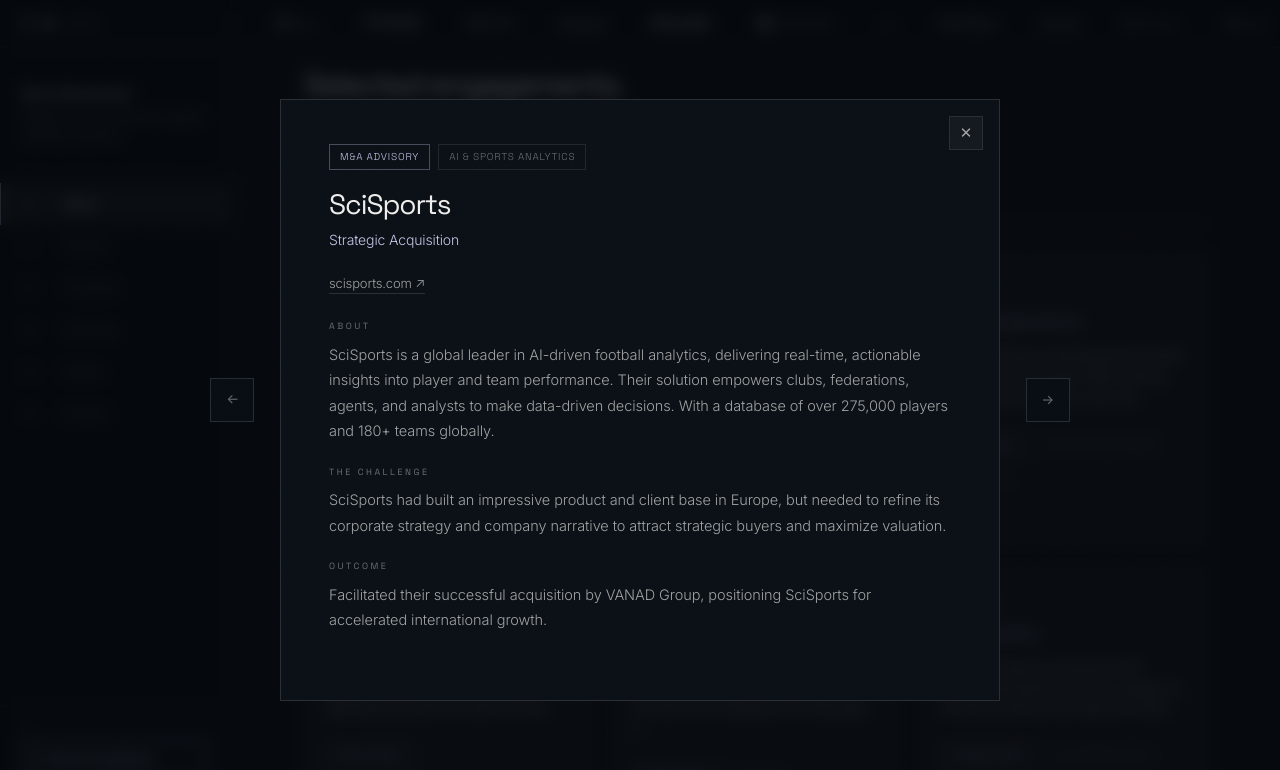
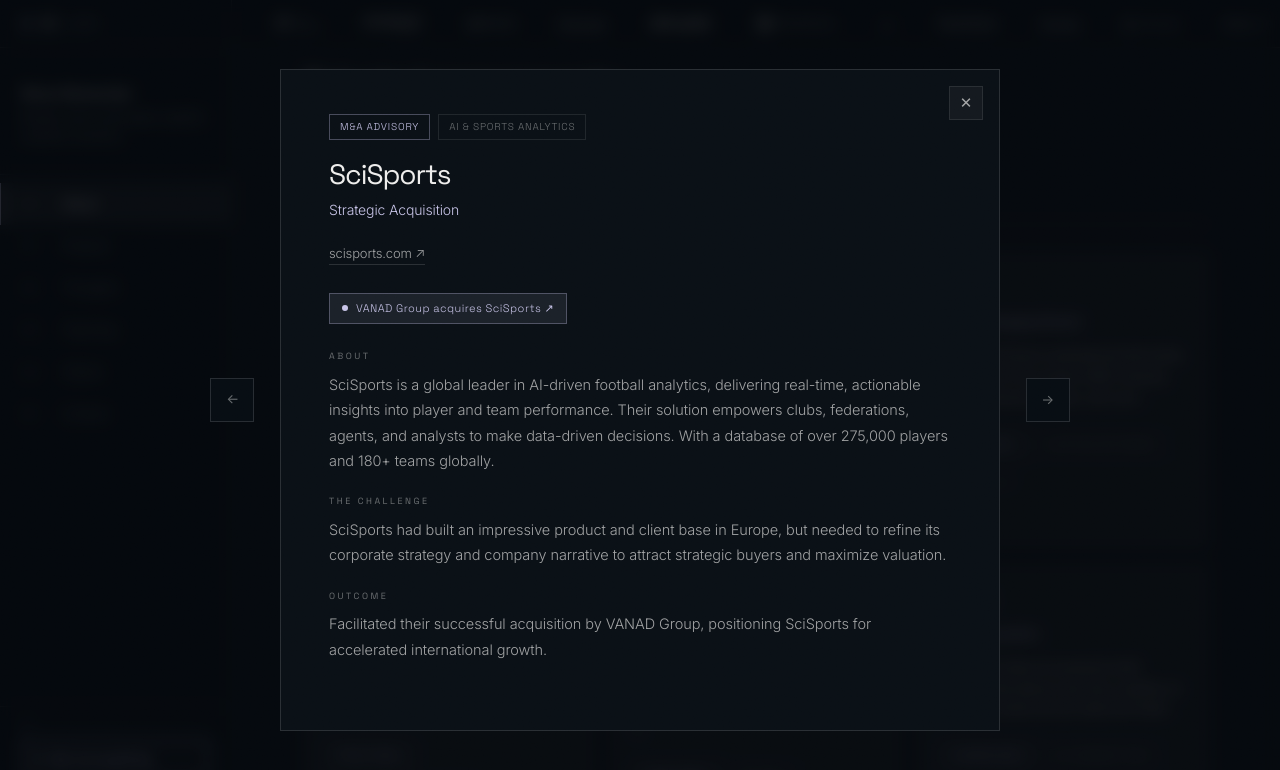
Before and after one commit to SD4444/My-website, a Next.js app: page / in a window 1280 px wide. Both pictures are taken after a click on the element 449 px from the left and 1663 px from the top of the page. Shown: the part 1263-2033 px from the top of the page. Built offline with nearby package versions, Linux system fonts and the light colour scheme.

Commit message:
Projects: add deal announcement chips (Horus → Nilario, SciSports → VANAD)
Co-Authored-By: Claude Opus 4.8 <noreply@anthropic.com>

```diff
--- a/src/app/globals.css
+++ b/src/app/globals.css
@@ -283,6 +283,10 @@ textarea { min-height: 120px; resize: vertical; }
 .ov-tagline { font-size: 14px; color: var(--accent); margin-bottom: 20px; }
 .ov-link { display: inline-block; font-size: 13px; color: var(--text-2); border-bottom: 1px solid var(--border-md); margin-bottom: 28px; }
 .ov-link:hover { color: var(--text); border-bottom-color: var(--accent); }
+.ov-announce { display: flex; width: fit-content; align-items: center; gap: 8px; font-family: var(--font-head); font-size: 11px; letter-spacing: .04em; color: var(--accent); background: color-mix(in srgb, var(--accent) 9%, transparent); border: 1px solid color-mix(in srgb, var(--accent) 30%, transparent); padding: 6px 12px; margin-bottom: 28px; transition: background .2s, border-color .2s; }
+.ov-announce:hover { background: color-mix(in srgb, var(--accent) 16%, transparent); border-color: color-mix(in srgb, var(--accent) 55%, transparent); }
+.ov-announce-dot { width: 6px; height: 6px; border-radius: 50%; background: var(--accent); box-shadow: 0 0 0 0 var(--accent); animation: ov-announce-pulse 2.4s ease-out infinite; }
+@keyframes ov-announce-pulse { 0% { box-shadow: 0 0 0 0 color-mix(in srgb, var(--accent) 60%, transparent); } 70% { box-shadow: 0 0 0 6px color-mix(in srgb, var(--accent) 0%, transparent); } 100% { box-shadow: 0 0 0 0 color-mix(in srgb, var(--accent) 0%, transparent); } }
 .ov-section { margin-bottom: 24px; }
 .ov-h4 { font-family: var(--font-head); font-size: 9px; letter-spacing: .28em; text-transform: uppercase; color: var(--text-3); margin-bottom: 10px; }
 .ov-text { font-size: 14.5px; line-height: 1.75; color: var(--text-2); }
--- a/src/app/page.tsx
+++ b/src/app/page.tsx
@@ -22,6 +22,7 @@ const deals = [
     description: 'SciSports is a global leader in AI-driven football analytics, delivering real-time, actionable insights into player and team performance. Their solution empowers clubs, federations, agents, and analysts to make data-driven decisions. With a database of over 275,000 players and 180+ teams globally.',
     challenge: 'SciSports had built an impressive product and client base in Europe, but needed to refine its corporate strategy and company narrative to attract strategic buyers and maximize valuation.',
     outcome: 'Facilitated their successful acquisition by VANAD Group, positioning SciSports for accelerated international growth.',
+    announcement: { label: 'VANAD Group acquires SciSports', url: 'https://www.scisports.com/vanad-group-acquires-scisports/' },
   },
   {
     title: 'Horus',
@@ -32,6 +33,7 @@ const deals = [
     description: 'Horus bridges worlds with adaptive mapping solutions, transforming vehicles into powerful computing hubs that process complex sensor data on-edge. Their modular technology enables seamless integration into existing operations for precision mapping and reality capture.',
     challenge: 'Horus had built industry-leading mapping technology and needed strategic advisory to navigate the acquisition process and find the right buyer to accelerate their growth.',
     outcome: 'Ran the acquisition process from end to end, culminating in Horus being acquired by Systematic Growth, a private equity firm positioned to scale their mapping technology internationally.',
+    announcement: { label: 'Horus joins Nilario', url: 'https://nilario.com/news/horus-joins-nilario' },
   },
   {
     title: 'VIM',
@@ -847,6 +849,17 @@ export default function Home() {
               {deals[selectedDeal].website!.replace('https://', '')} ↗
             </a>
           )}
+          {(deals[selectedDeal] as { announcement?: { label: string; url: string } }).announcement && (
+            <a
+              className="ov-announce"
+              href={(deals[selectedDeal] as { announcement: { label: string; url: string } }).announcement.url}
+              target="_blank"
+              rel="noopener"
+            >
+              <span className="ov-announce-dot" />
+              {(deals[selectedDeal] as { announcement: { label: string; url: string } }).announcement.label} ↗
+            </a>
+          )}
           {[
             { label: 'About', text: deals[selectedDeal].description },
             { label: 'The Challenge', text: deals[selectedDeal].challenge },
```
